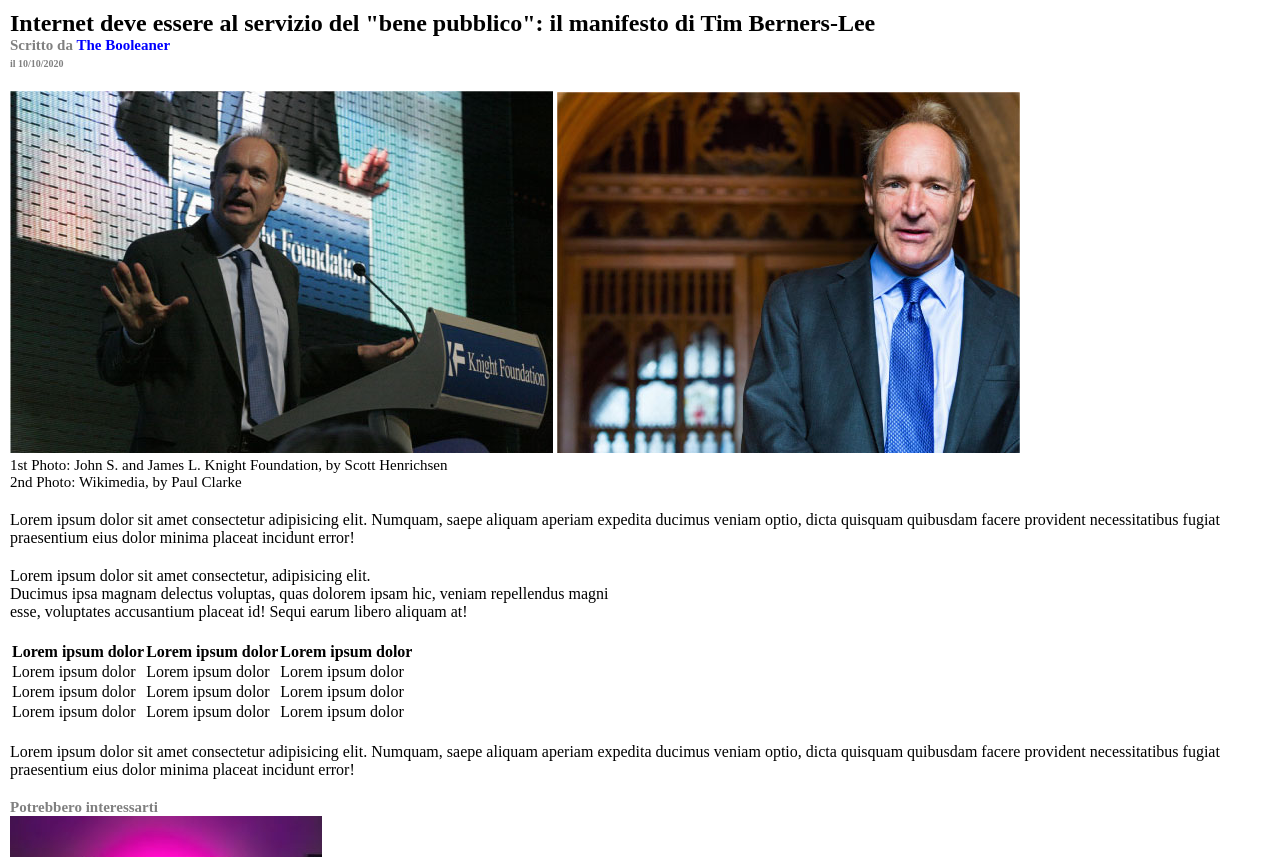
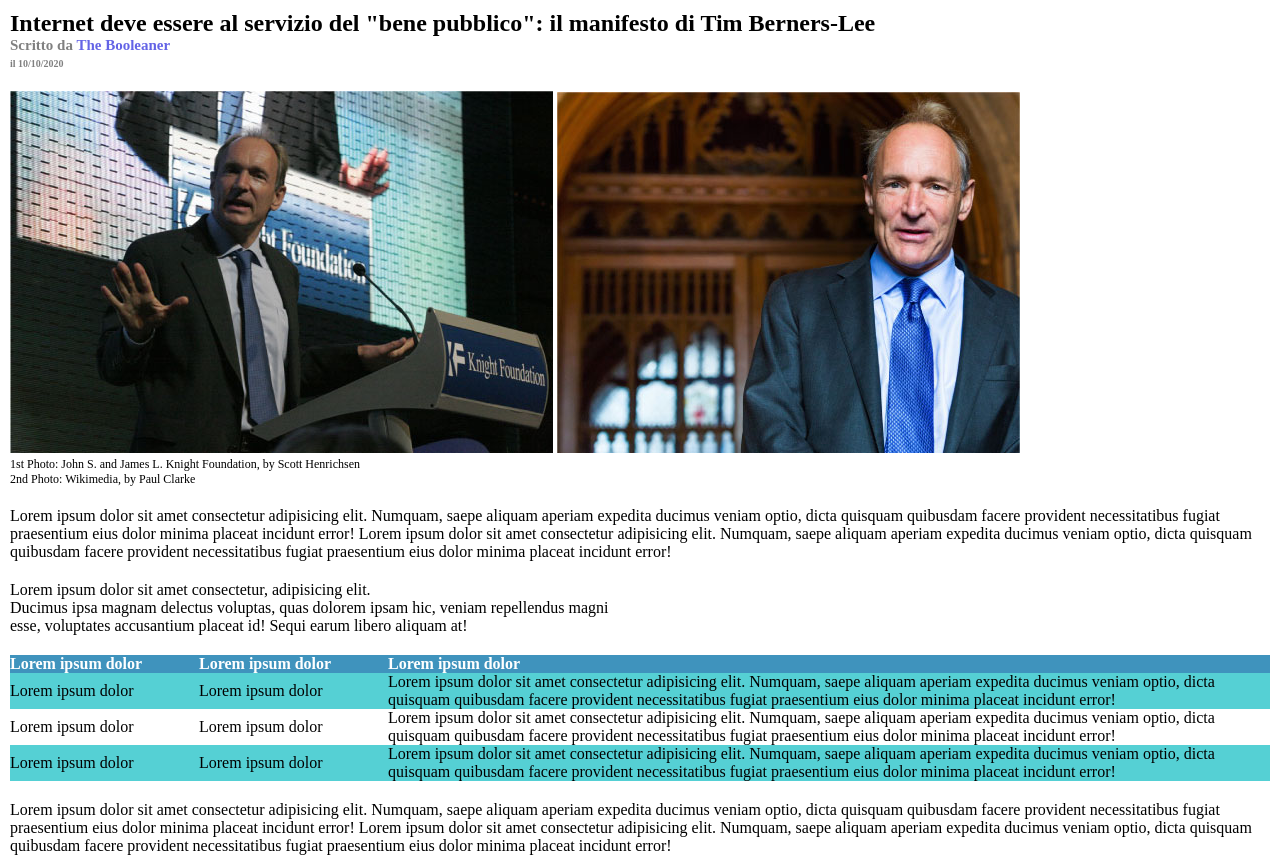
Before and after one commit to vgianluca96/html-css-booleaner, a plain HTML site: page index.html in a window 1280 px wide. Shown: the part 100-957 px from the top of the page. Drawn offline with Linux system fonts and the light colour scheme.

Commit message:
css table
aggiunto stule tabella

```diff
--- a/css/style1.css
+++ b/css/style1.css
@@ -11,7 +11,7 @@
     background-color: rgb(100, 100, 255);
 }
 
-#img {
+#thebooleanerimg {
     width: 15%;
 }
 
@@ -26,7 +26,7 @@
 }
 
 #testo1 {
-    color: blue;
+    color: rgb(100, 100, 230);
 }
 
 #testo2 {
@@ -34,5 +34,24 @@
 }
 
 #testo3 {
-    font-size: 15px;
+    font-size: 12px;
 }
+
+table {
+    width: 100%;
+    text-align: left;
+    border-collapse: collapse;
+}
+
+#tablehead {
+    background-color: rgb(63, 147, 189);
+    color: white;
+}
+
+.tablebody1 {
+    background-color: rgb(85, 208, 212);
+}
+
+.td1 {
+    width: 15%;
+}
--- a/index.html
+++ b/index.html
@@ -10,7 +10,7 @@
 
     <header id="logo">
 
-        <img src="./img/logo.svg" alt="logo di the booleaner" id="img">
+        <img src="./img/logo.svg" alt="logo di the booleaner" id="thebooleanerimg">
 
     </header>
     <!-- /header -->
@@ -56,7 +56,7 @@
 
             <div class="contenitore0">
                 <p>
-                    Lorem ipsum dolor sit amet consectetur adipisicing elit. Numquam, saepe aliquam aperiam expedita ducimus veniam optio, dicta quisquam quibusdam facere provident necessitatibus fugiat praesentium eius dolor minima placeat incidunt error!
+                    Lorem ipsum dolor sit amet consectetur adipisicing elit. Numquam, saepe aliquam aperiam expedita ducimus veniam optio, dicta quisquam quibusdam facere provident necessitatibus fugiat praesentium eius dolor minima placeat incidunt error! Lorem ipsum dolor sit amet consectetur adipisicing elit. Numquam, saepe aliquam aperiam expedita ducimus veniam optio, dicta quisquam quibusdam facere provident necessitatibus fugiat praesentium eius dolor minima placeat incidunt error!
                 </p>
             </div>
             <!-- / primo paragrafo -->
@@ -72,29 +72,29 @@
 
             <div class="contenitore0">
                 <table>
-                    <thead>
+                    <thead id="tablehead">
                         <tr>
-                            <th>Lorem ipsum dolor</th>
-                            <th>Lorem ipsum dolor</th>
+                            <th  class="td1">Lorem ipsum dolor</th>
+                            <th  class="td1">Lorem ipsum dolor</th>
                             <th>Lorem ipsum dolor</th>
                         </tr>
                     </thead>
 
                     <tbody>
-                        <tr>
+                        <tr class="tablebody1">
                             <td>Lorem ipsum dolor</td>
                             <td>Lorem ipsum dolor</td>
-                            <td>Lorem ipsum dolor</td>
+                            <td>Lorem ipsum dolor sit amet consectetur adipisicing elit. Numquam, saepe aliquam aperiam expedita ducimus veniam optio, dicta quisquam quibusdam facere provident necessitatibus fugiat praesentium eius dolor minima placeat incidunt error!</td>
                         </tr>
-                        <tr>
+                        <tr class="tablebody2">
                             <td>Lorem ipsum dolor</td>
                             <td>Lorem ipsum dolor</td>
-                            <td>Lorem ipsum dolor</td>
+                            <td>Lorem ipsum dolor sit amet consectetur adipisicing elit. Numquam, saepe aliquam aperiam expedita ducimus veniam optio, dicta quisquam quibusdam facere provident necessitatibus fugiat praesentium eius dolor minima placeat incidunt error!</td>
                         </tr>
-                        <tr>
+                        <tr class="tablebody1">
                             <td>Lorem ipsum dolor</td>
                             <td>Lorem ipsum dolor</td>
-                            <td>Lorem ipsum dolor</td>
+                            <td>Lorem ipsum dolor sit amet consectetur adipisicing elit. Numquam, saepe aliquam aperiam expedita ducimus veniam optio, dicta quisquam quibusdam facere provident necessitatibus fugiat praesentium eius dolor minima placeat incidunt error!</td>
                         </tr>
                     </tbody>
                 </table>
@@ -103,7 +103,7 @@
 
             <div class="contenitore0">
                 <p>
-                    Lorem ipsum dolor sit amet consectetur adipisicing elit. Numquam, saepe aliquam aperiam expedita ducimus veniam optio, dicta quisquam quibusdam facere provident necessitatibus fugiat praesentium eius dolor minima placeat incidunt error!
+                    Lorem ipsum dolor sit amet consectetur adipisicing elit. Numquam, saepe aliquam aperiam expedita ducimus veniam optio, dicta quisquam quibusdam facere provident necessitatibus fugiat praesentium eius dolor minima placeat incidunt error! Lorem ipsum dolor sit amet consectetur adipisicing elit. Numquam, saepe aliquam aperiam expedita ducimus veniam optio, dicta quisquam quibusdam facere provident necessitatibus fugiat praesentium eius dolor minima placeat incidunt error!
                 </p>
             </div>
             <!-- /secondo paragrafo -->
```
